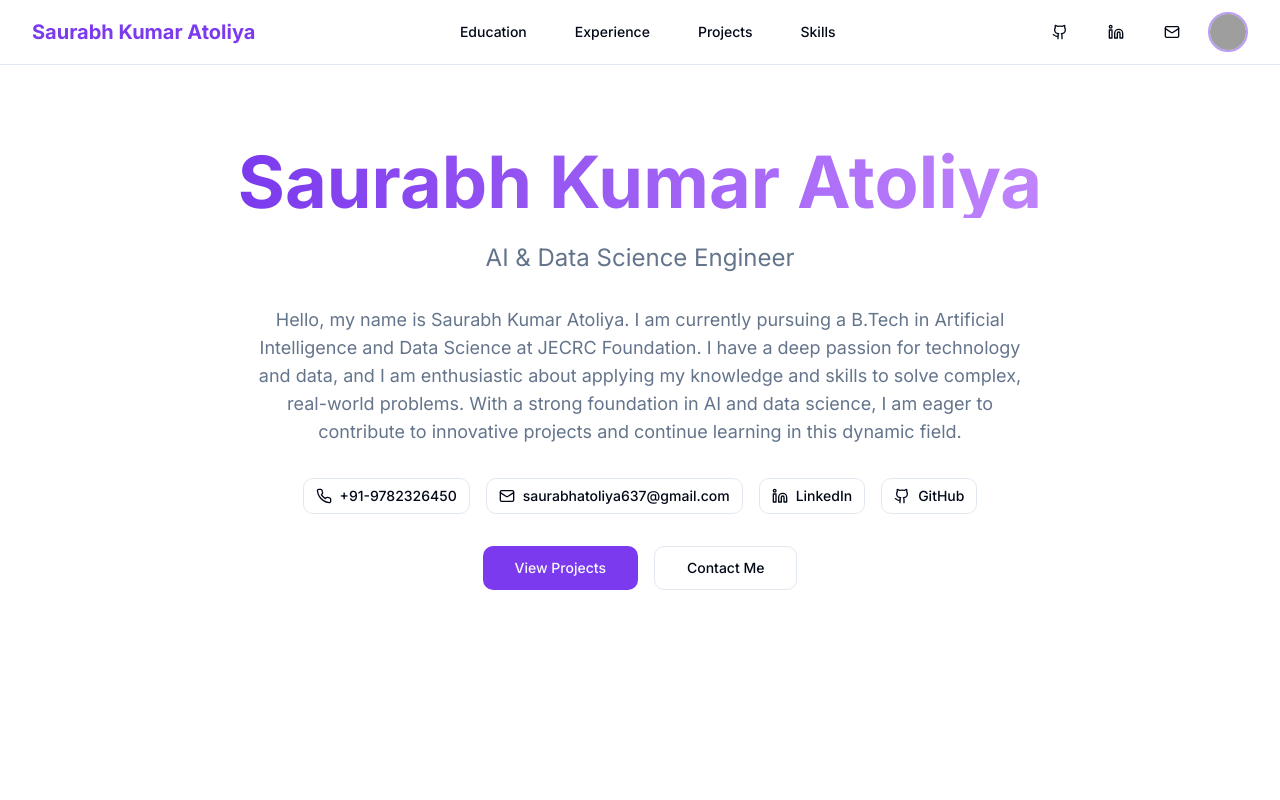
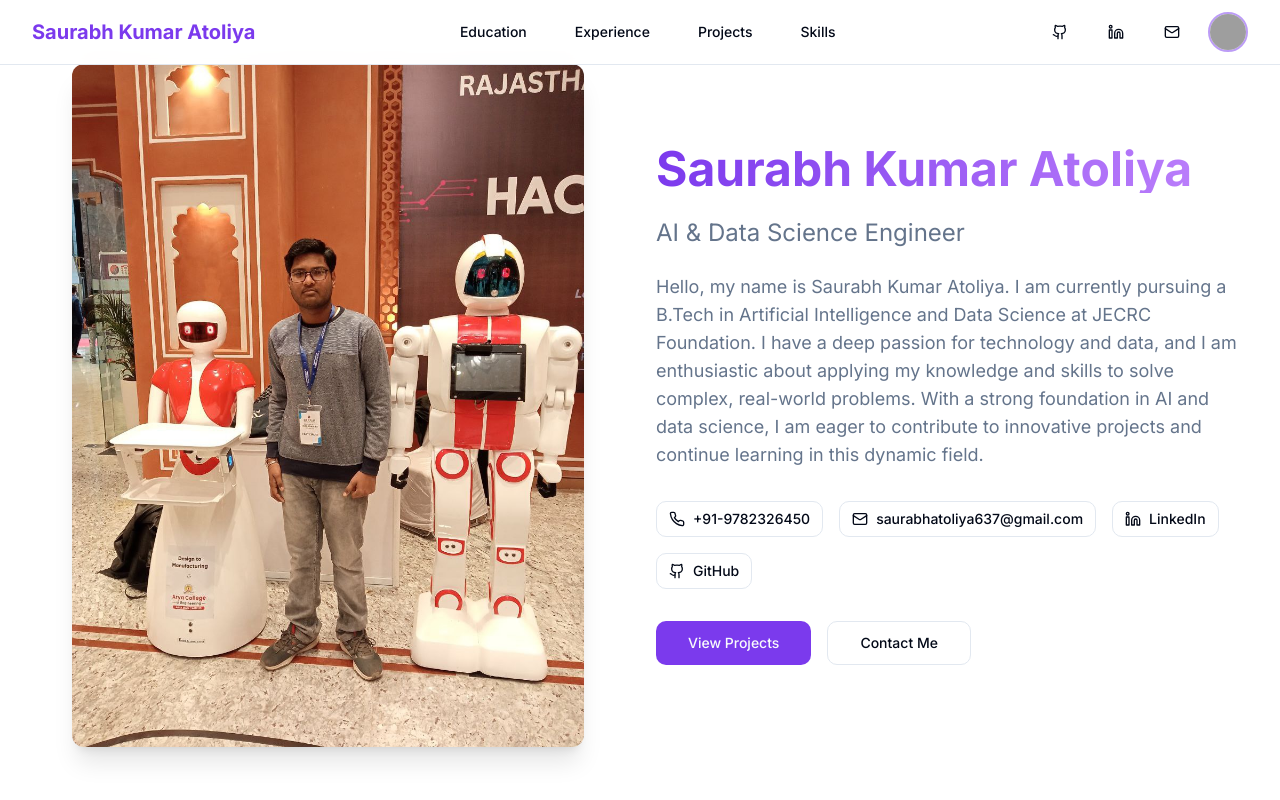
Before and after one commit to saurabhatoliya/resume-ui-canvas, a React (Vite) app: page / in a window 1280 px wide. Shown: the top 800 px of the page. Built offline with nearby package versions, Linux system fonts and the light colour scheme; grey boxes are pictures that could not be loaded.

Commit message:
Add hero section with image and intro
Implement a hero section with an image and introductory text.

```diff
--- a/src/components/Hero.tsx
+++ b/src/components/Hero.tsx
@@ -6,17 +6,29 @@ import { Github, Linkedin, Mail, Phone } from "lucide-react";
 const Hero = () => {
   return (
     <section className="min-h-screen flex items-center justify-center pt-16 pb-32">
-      <div className="max-w-4xl mx-auto px-4 sm:px-6 lg:px-8 text-center">
-        <h1 className="text-5xl sm:text-7xl font-bold mb-6 bg-gradient-to-r from-primary to-purple-400 text-transparent bg-clip-text">
+      <div className="max-w-7xl mx-auto px-4 sm:px-6 lg:px-8">
+        <div className="grid grid-cols-1 md:grid-cols-2 gap-8 items-center">
+          {/* Image Section */}
+          <div className="order-2 md:order-1">
+            <img
+              src="/lovable-uploads/8fbedf28-f79b-4167-aae4-8166385954fa.png"
+              alt="Saurabh Kumar Atoliya with robots"
+              className="rounded-lg shadow-xl w-full max-w-lg mx-auto"
+            />
+          </div>
+
+          {/* Content Section */}
+          <div className="order-1 md:order-2 text-left">
+            <h1 className="text-4xl sm:text-5xl font-bold mb-6 bg-gradient-to-r from-primary to-purple-400 text-transparent bg-clip-text">
               Saurabh Kumar Atoliya
             </h1>
-        <p className="text-xl sm:text-2xl text-muted-foreground mb-8">
+            <p className="text-xl sm:text-2xl text-muted-foreground mb-6">
               AI & Data Science Engineer
             </p>
-        <div className="text-lg text-muted-foreground mb-8 max-w-3xl mx-auto">
+            <div className="text-lg text-muted-foreground mb-8">
               Hello, my name is Saurabh Kumar Atoliya. I am currently pursuing a B.Tech in Artificial Intelligence and Data Science at JECRC Foundation. I have a deep passion for technology and data, and I am enthusiastic about applying my knowledge and skills to solve complex, real-world problems. With a strong foundation in AI and data science, I am eager to contribute to innovative projects and continue learning in this dynamic field.
             </div>
-        <div className="flex flex-wrap justify-center gap-4 mb-8">
+            <div className="flex flex-wrap gap-4 mb-8">
               <Button variant="outline" size="sm" asChild>
                 <a href="tel:+91-9782326450" className="flex items-center gap-2">
                   <Phone className="h-4 w-4" />
@@ -42,7 +54,7 @@ const Hero = () => {
                 </a>
               </Button>
             </div>
-        <div className="flex flex-col sm:flex-row gap-4 justify-center">
+            <div className="flex flex-col sm:flex-row gap-4">
               <Button size="lg" asChild>
                 <a href="#projects">View Projects</a>
               </Button>
@@ -51,6 +63,8 @@ const Hero = () => {
               </Button>
             </div>
           </div>
+        </div>
+      </div>
     </section>
   );
 };
```
Also changed, not shown: public/lovable-uploads/8fbedf28-f79b-4167-aae4-8166385954fa.png (added). Lines whose indentation alone changed are shown as unchanged.
